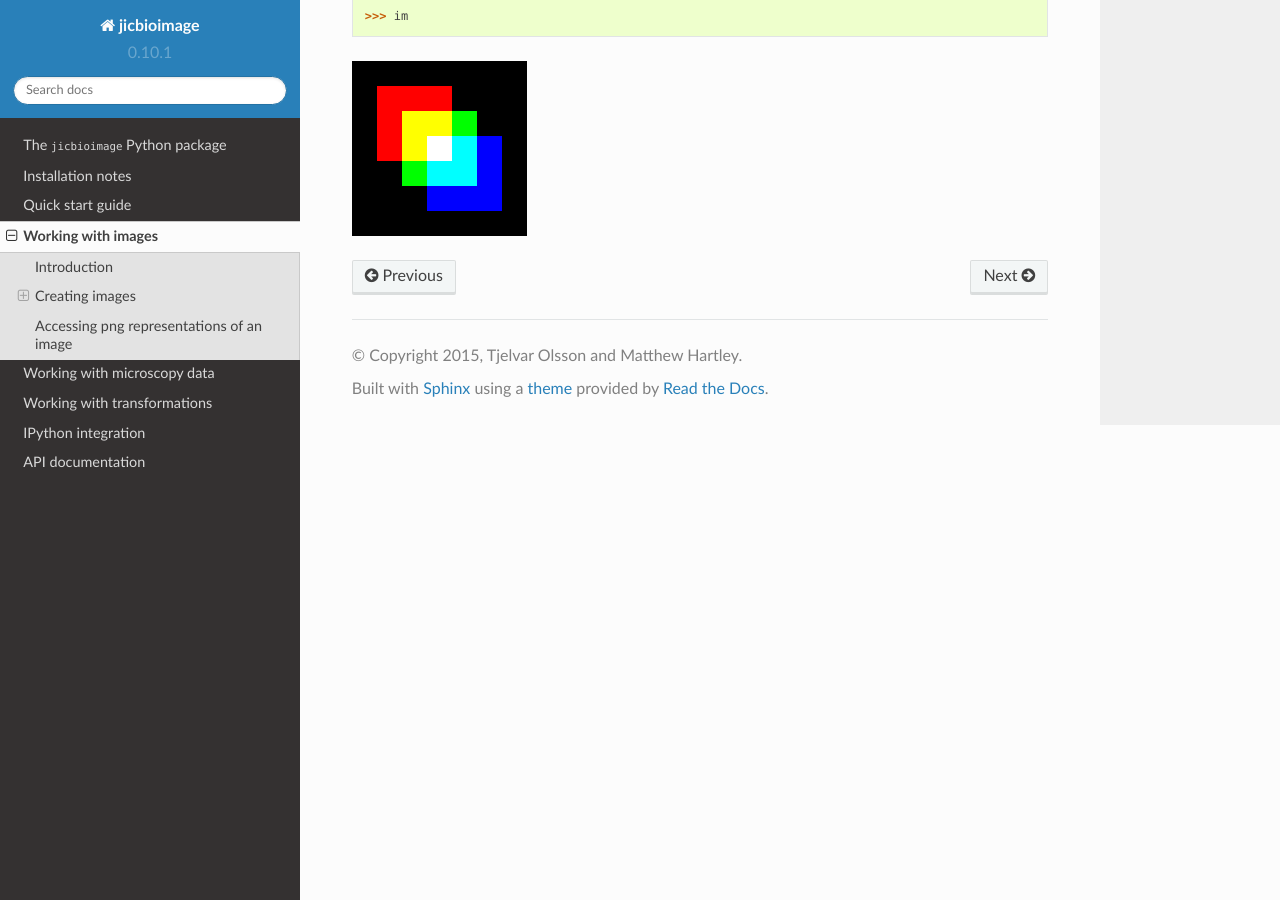
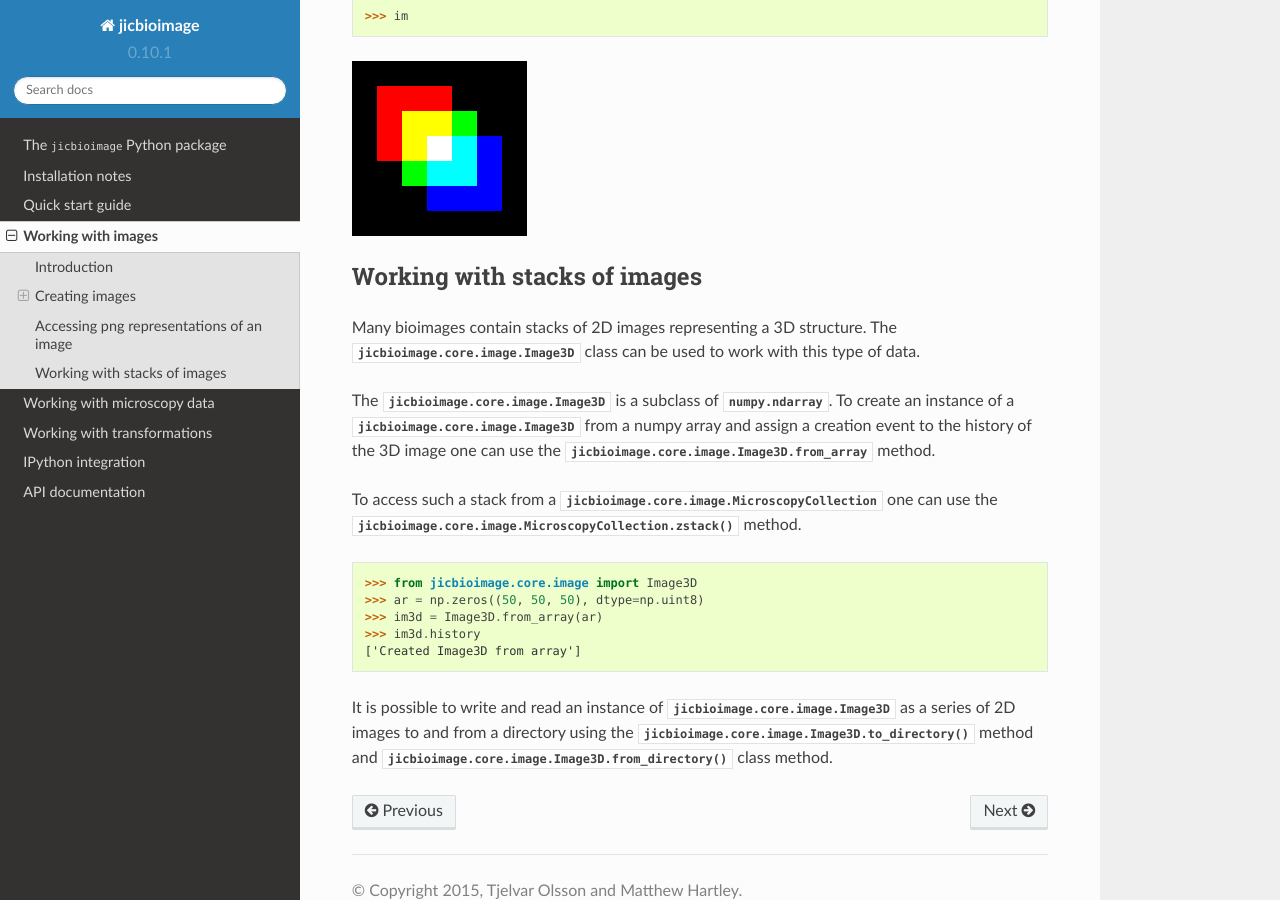
Before and after one commit to JIC-CSB/jicbioimage, a Sphinx documentation site: the page built from docs/source/working_with_images.rst, in a window 1280 px wide and 900 px high, scrolled down 2028 px. Built offline with Sphinx 7.4.7 and the Read the Docs theme 2.0.0, drawn with Linux system fonts in a browser that asks for light colours; some of the changed text lies outside the part shown.

Commit message:
Added Image3D and MicroscopyCollection.ztack() doc and general tidy

```diff
--- a/docs/source/working_with_images.rst
+++ b/docs/source/working_with_images.rst
@@ -61,7 +61,7 @@ When creating an array in this fashion it's history is empty.
 
 .. code-block:: python
 
-    >>> np.zeros((50,50), dtype=np.uint8).view(Image).history
+    >>> np.zeros((50, 50), dtype=np.uint8).view(Image).history
     []
 
 To assign a creation event to the image history one can use the
@@ -69,10 +69,10 @@ To assign a creation event to the image history one can use the
 
 .. code-block:: python
 
-    >>> ar = np.zeros((50,50), dtype=np.uint8)
+    >>> ar = np.zeros((50, 50), dtype=np.uint8)
     >>> im = Image.from_array(ar)
     >>> im.history
-    ['Created image from array']
+    ['Created Image from array']
 
 Creating images from file
 ^^^^^^^^^^^^^^^^^^^^^^^^^
@@ -101,7 +101,7 @@ method.
 Accessing png representations of an image
 -----------------------------------------
 
-The :func:`jicbioimage.core.image.Image.png` function can be used to access
+The :meth:`jicbioimage.core.image.Image.png` function can be used to access
 the image as a PNG binary string. This function is used internally to implement
 the IPython integration, which allows images to be viewed directly in IPython
 qtconsole/notebook.
@@ -112,3 +112,33 @@ qtconsole/notebook.
 
 .. image:: images/rgb_squares.png
    :alt: RGB squares.
+
+Working with stacks of images
+-----------------------------
+
+Many bioimages contain stacks of 2D images representing a 3D structure.  The
+:class:`jicbioimage.core.image.Image3D` class can be used to work with this
+type of data.
+
+The :class:`jicbioimage.core.image.Image3D` is a subclass of
+:class:`numpy.ndarray`. To create an instance of a
+:class:`jicbioimage.core.image.Image3D` from a numpy array and assign a
+creation event to the history of the 3D image one can use the
+:class:`jicbioimage.core.image.Image3D.from_array` method.
+
+To access such a stack from a
+:class:`jicbioimage.core.image.MicroscopyCollection` one can use the
+:meth:`jicbioimage.core.image.MicroscopyCollection.zstack` method.
+
+.. code-block:: python
+
+    >>> from jicbioimage.core.image import Image3D
+    >>> ar = np.zeros((50, 50, 50), dtype=np.uint8)
+    >>> im3d = Image3D.from_array(ar)
+    >>> im3d.history
+    ['Created Image3D from array']
+
+It is possible to write and read an instance of
+:class:`jicbioimage.core.image.Image3D` as a series of 2D images to and from a
+directory using the :meth:`jicbioimage.core.image.Image3D.to_directory` method
+and :meth:`jicbioimage.core.image.Image3D.from_directory` class method.
```
Also changed, not shown: README.rst (+5 -5 lines), docs/source/working_with_microscopy_data.rst (+23 -8 lines).
